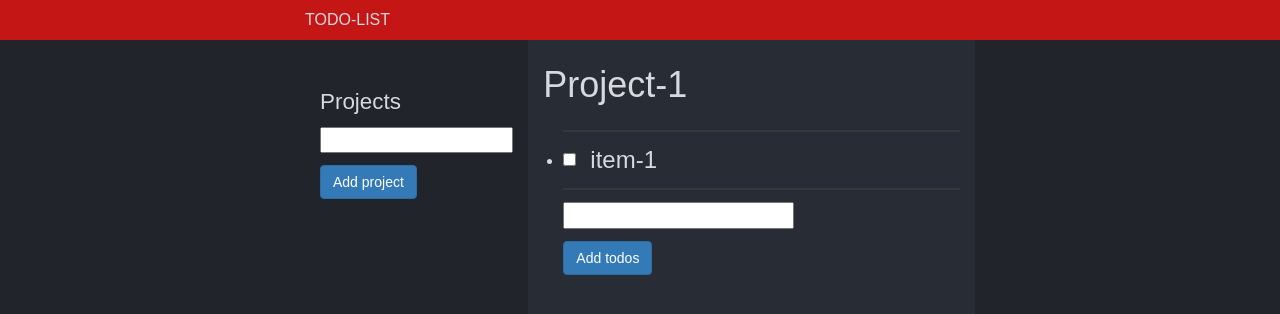
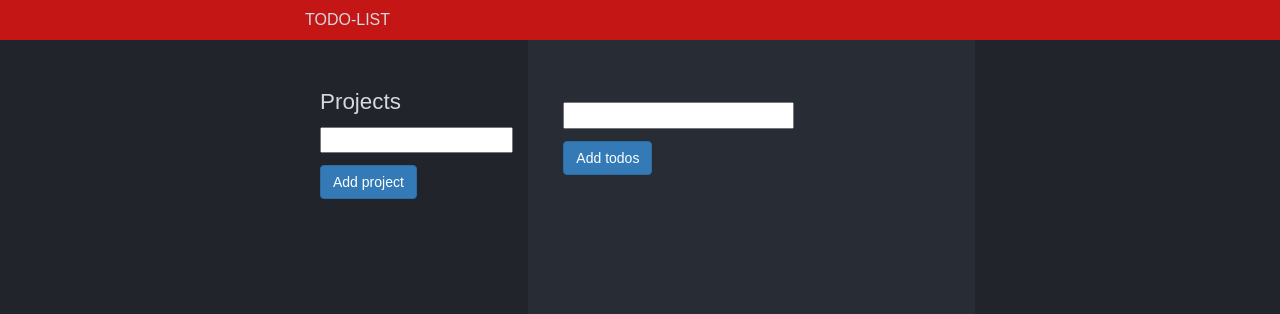
Before and after one commit to halkim44/todoListApp, a website built with webpack: page dist/index.html in a window 1280 px wide. Built offline with nearby package versions, Linux system fonts and the light colour scheme.

Commit message:
Initial dist subtree commit

```diff
--- a/dist/index.html
+++ b/dist/index.html
@@ -38,16 +38,10 @@
             </div>
             <div class="project-viewer-container h-100 d-inline-block col-xs-8">
                 <div class="project-header">
-                    <h1 class="project-title">Project-1</h1>
+                    <h1 class="project-title"></h1>
                 </div>
                 <div class="todo-list-viewer">
                     <ul class="todolist-holder">
-                        <li>
-                            <div class="todo-container">
-                                <input type="checkbox" class="checker">
-                                <h3>item-1</h3>
-                            </div>
-                        </li>
                     </ul>
                     <div class="adding-tools-container">
                         <input type="text" class="todo-title-input">
```
